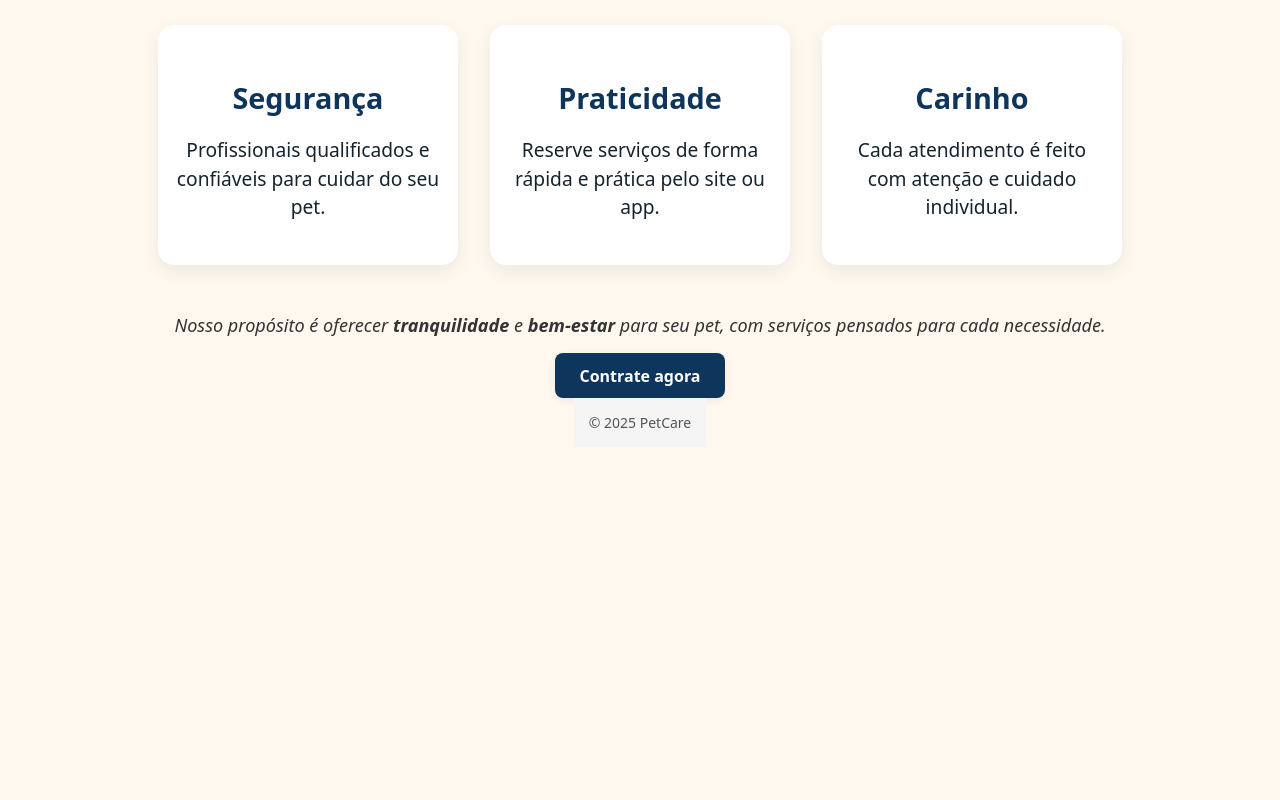
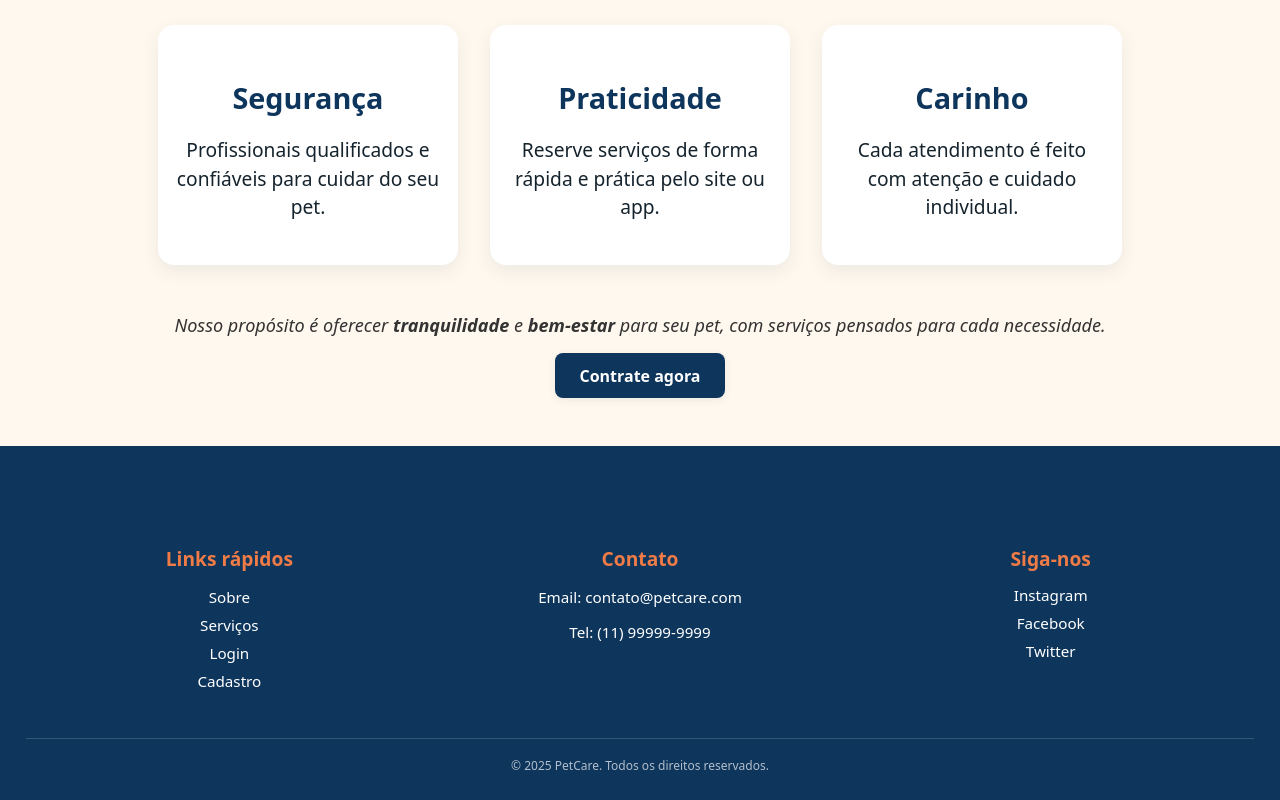
Before and after one commit to MarceloRodrigues1853/petcare-Hackathon_ONE, a React (Vite) app in the folder frontend/: page / in a window 1280 px wide. Shown: the part 1256-2056 px from the top of the page. Before the commit the page ends 1703 px from the top, so only its background shows below. Built offline with nearby package versions, Linux system fonts and the light colour scheme; no server answers.

Commit message:
refatorando [ src/Layout.jsx, src/Layout.css, src/Footer.jsx]

```diff
--- a/frontend/src/components/Footer.jsx
+++ b/frontend/src/components/Footer.jsx
@@ -1,22 +1,60 @@
-import { Outlet } from "react-router-dom";
-import Header from "./Header";
+// import { Outlet } from "react-router-dom";
+// import Header from "./Header";
 
-function Footer(){
+// function Footer(){
+//   return (
+//     <footer className="footer">
+//       <small>© {new Date().getFullYear()} PetCare</small>
+//     </footer>
+//   );
+// }
+
+// export default function Layout(){
+//   return (
+//     <>
+//       <Header />
+//       <main className="container">
+//         <Outlet />
+//       </main>
+//       <Footer />
+//     </>
+//   );
+// }
+
+export default function Footer() {
   return (
     <footer className="footer">
-      <small>© {new Date().getFullYear()} PetCare</small>
+      <div className="footer-content">
+
+        <div className="footer-section">
+          <h4>Links rápidos</h4>
+          <ul>
+            <li><a href="/about">Sobre</a></li>
+            <li><a href="/services">Serviços</a></li>
+            <li><a href="/login">Login</a></li>
+            <li><a href="/register">Cadastro</a></li>
+          </ul>
+        </div>
+
+        <div className="footer-section">
+          <h4>Contato</h4>
+          <p>Email: contato@petcare.com</p>
+          <p>Tel: (11) 99999-9999</p>
+        </div>
+
+        <div className="footer-section">
+          <h4>Siga-nos</h4>
+          <div className="social-links">
+            <a href="#">Instagram</a>
+            <a href="#">Facebook</a>
+            <a href="#">Twitter</a>
+          </div>
+        </div>
+      </div>
+
+      <div className="footer-bottom">
+        <small>© {new Date().getFullYear()} PetCare. Todos os direitos reservados.</small>
+      </div>
     </footer>
   );
 }
-
-export default function Layout(){
-  return (
-    <>
-      <Header />
-      <main className="container">
-        <Outlet />
-      </main>
-      <Footer />
-    </>
-  );
-}
--- a/frontend/src/components/Layout.css
+++ b/frontend/src/components/Layout.css
@@ -4,8 +4,13 @@
   min-height: 100vh;
 }
 
+main {
+  flex: 1;
+}
+
 .header {
-  max-width: 100vw;
+  max-width: 100%;
+  width: 100%;
   margin: 0 auto;
   display: flex;
   justify-content: space-between;
@@ -20,10 +25,11 @@
   z-index: 100;
 }
 
-.logo {
+.logo-img {
   height: 150px;
   width: auto;
   object-fit: contain;
+  display: block;
 }
 
 .nav {
@@ -69,14 +75,71 @@
 }
 
 .footer {
-  max-width: 100vw;
+  background: #0E355C;
+  color: #fff;
+  padding: 0.8rem;
+  margin-top: 3rem;
+  text-align: center;
+  font-size: 0.95rem;
+}
+
+.footer small {
+  opacity: 0.85;
+}
+
+.footer-content {
+  display: flex;
+  flex-wrap: wrap;
+  justify-content: space-between;
+  gap: 2rem;
+  max-width: 1200px;
   margin: 0 auto;
+}
+
+.footer-section {
+  flex: 1;
+  min-width: 200px;
+}
+
+.footer-section h4 {
+  margin-bottom: 0.8rem;
+  font-size: 1.2rem;
+  color: #ef7b47;
+}
+
+.footer-section ul {
+  list-style: none;
+  padding: 0;
+}
+
+.footer-section ul li {
+  margin-bottom: 0.5rem;
+}
+
+.footer-section a {
+  color: #fff;
+  text-decoration: none;
+  transition: color 0.3s;
+}
+
+.footer-section a:hover {
+  color: #ef7b47;
+}
+
+.social-links a {
+  display: block;
+  margin-bottom: 0.5rem;
+}
+
+.footer-bottom {
+  margin-top: 2rem;
   text-align: center;
-  padding: 15px;
-  background-color: #f5f5f5;
-  font-size: 14px;
-  color: #555;
+  border-top: 1px solid rgba(255,255,255,0.2);
+  padding-top: 1rem;
+  font-size: 0.9rem;
+  opacity: 0.8;
 }
+
 
 /* Responsividade para tablets */
 @media (max-width: 900px) {
@@ -86,7 +149,7 @@
     padding: 15px 20px;
     height: auto;
   }
-  .logo {
+  .logo-img {
     height: 80px;
   }
   .nav {
@@ -107,7 +170,7 @@
   .header {
     padding: 10px 5px;
   }
-  .logo {
+  .logo-img {
     height: 60px;
   }
   .nav a {
@@ -127,3 +190,11 @@
     font-size: 12px;
   }
 }
+
+@media (max-width: 768px) {
+  .footer-content {
+    flex-direction: column;
+    align-items: center;
+    text-align: center;
+  }
+}
--- a/frontend/src/components/Layout.jsx
+++ b/frontend/src/components/Layout.jsx
@@ -1,14 +1,18 @@
-import {  Outlet, Link } from "react-router-dom";
+import { Outlet, Link } from "react-router-dom";
 import "./Layout.css";
-import logo from "../assets/images/logo.png";
+import Logo from "./Logo"; // importa a logo
+import Footer from "./Footer";
 
 export default function Layout() {
   return (
     <div className="layout">
       <header className="header">
-        <h1 className="logo">
-          <Link to="/">PetCare</Link>
-        </h1>
+        {/* Logo no canto esquerdo */}
+        <Link to="/" className="brand">
+          <Logo />
+        </Link>
+
+        {/* Menu no canto direito */}
         <nav className="nav">
           <Link to="/">Início</Link>
           <Link to="/about">Sobre</Link>
@@ -17,13 +21,13 @@ export default function Layout() {
         </nav>
       </header>
 
-      {/* Aqui vai renderizar a página atual */}
       <main className="content">
         <Outlet />
       </main>
 
       <footer className="footer">
-        © {new Date().getFullYear()} PetCare
+        <Footer />
+        {/* © {new Date().getFullYear()} PetCare */}
       </footer>
     </div>
   );
```
